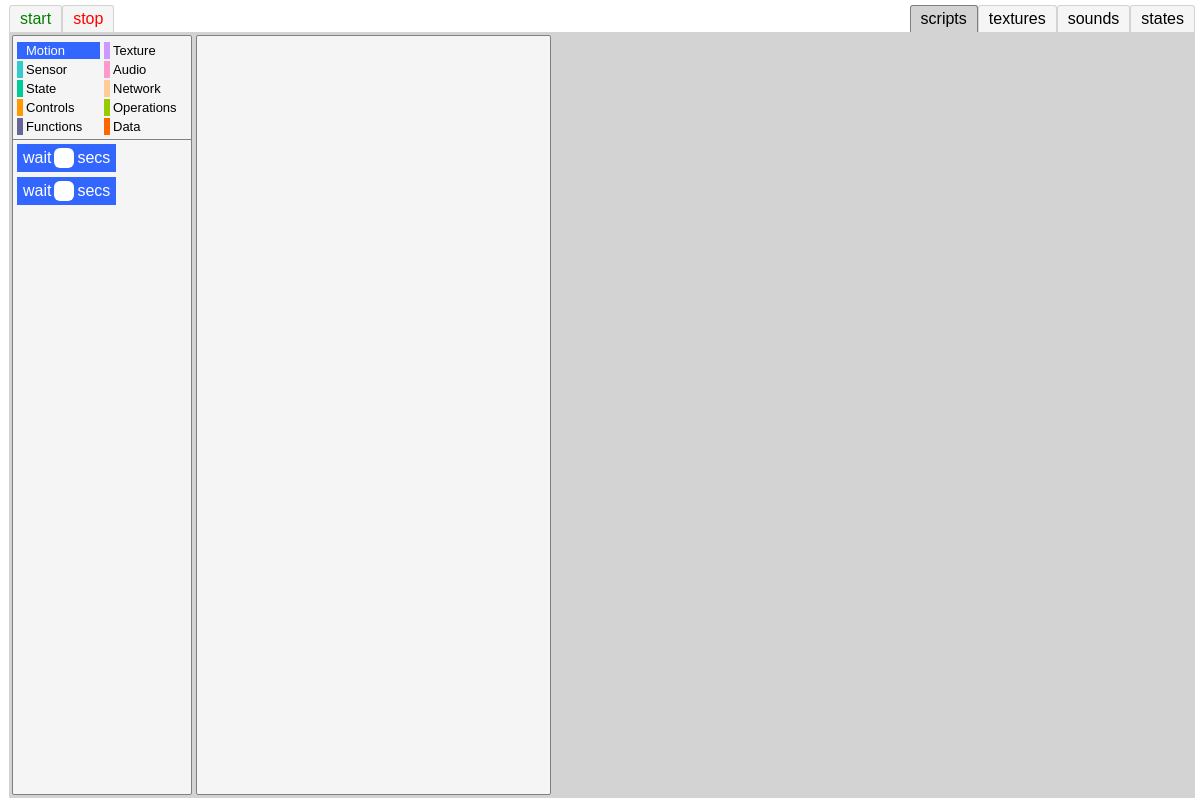
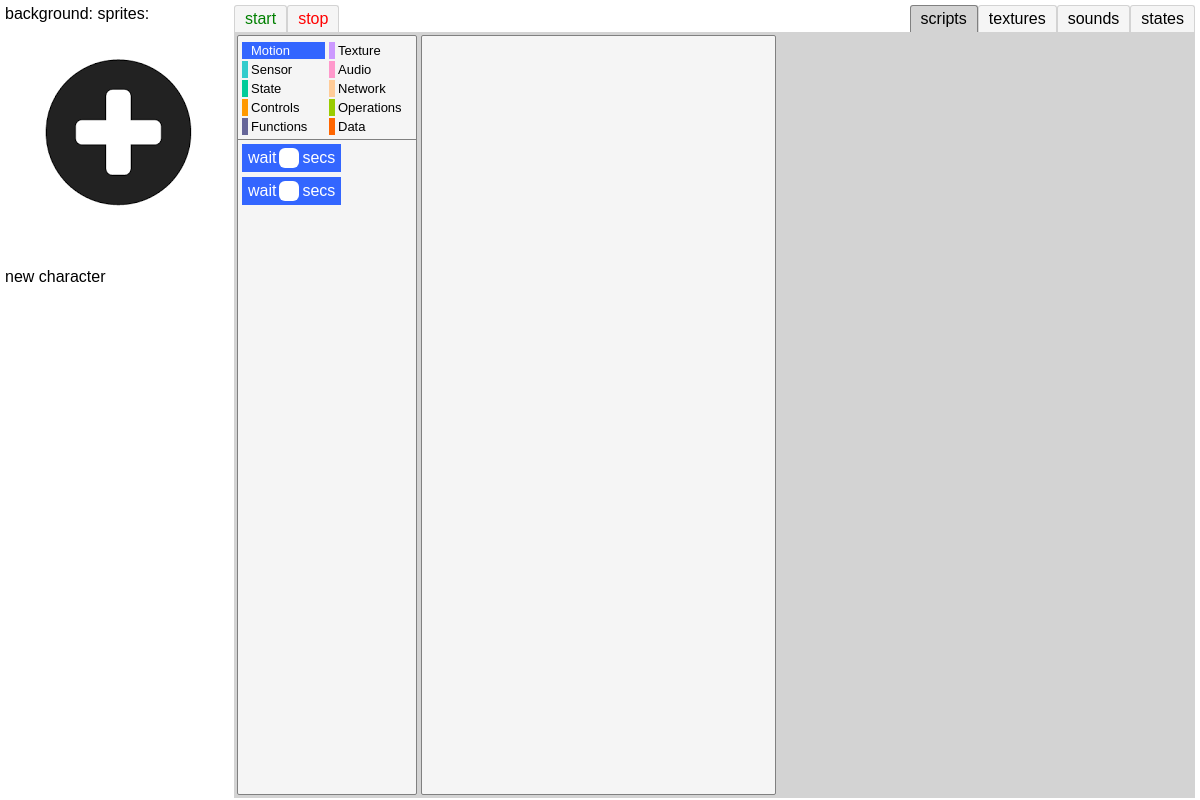
Before and after one commit to erezt2/itch, an Electron app: page src/index.html in a window 1200 px wide. Drawn offline with Linux system fonts and the light colour scheme.

Commit message:
sprite selection

```diff
--- a/src/index.html
+++ b/src/index.html
@@ -44,7 +44,9 @@
             </div>
 
             <div id="script-dragspace">
+
             </div>
+
           </div>
 
           <div id="editor-textures">
@@ -59,9 +61,20 @@
         </div>
 
       </div>
-      <div id="sprites">
+      <div>
+        <div>
+          background:     sprites:
+        </div>
+        <div id="sprites">
+          <div id="new-character">
+            <div>
+              <img src="../public/new.png"/>
+            </div>
+            <p>new character</p>
+          </div>
+        </div>
+      </div>
 
-      </div>
     </div>
 
   </body>
```
